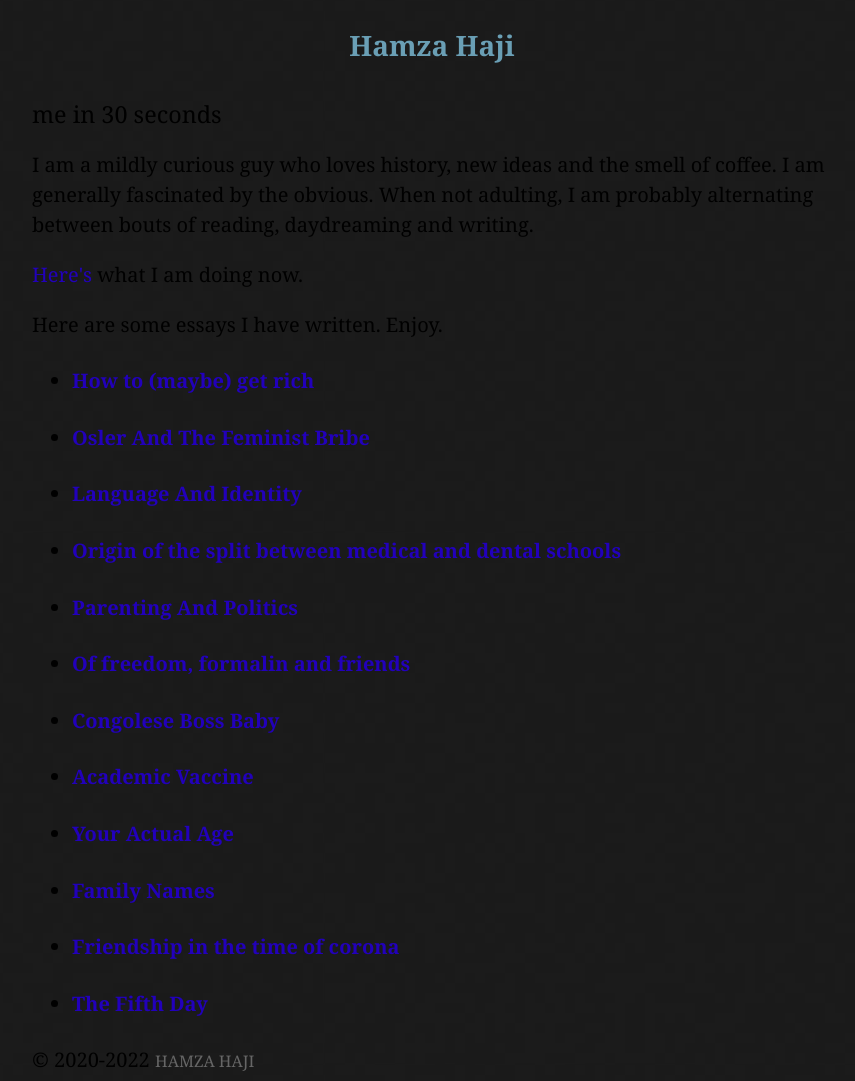
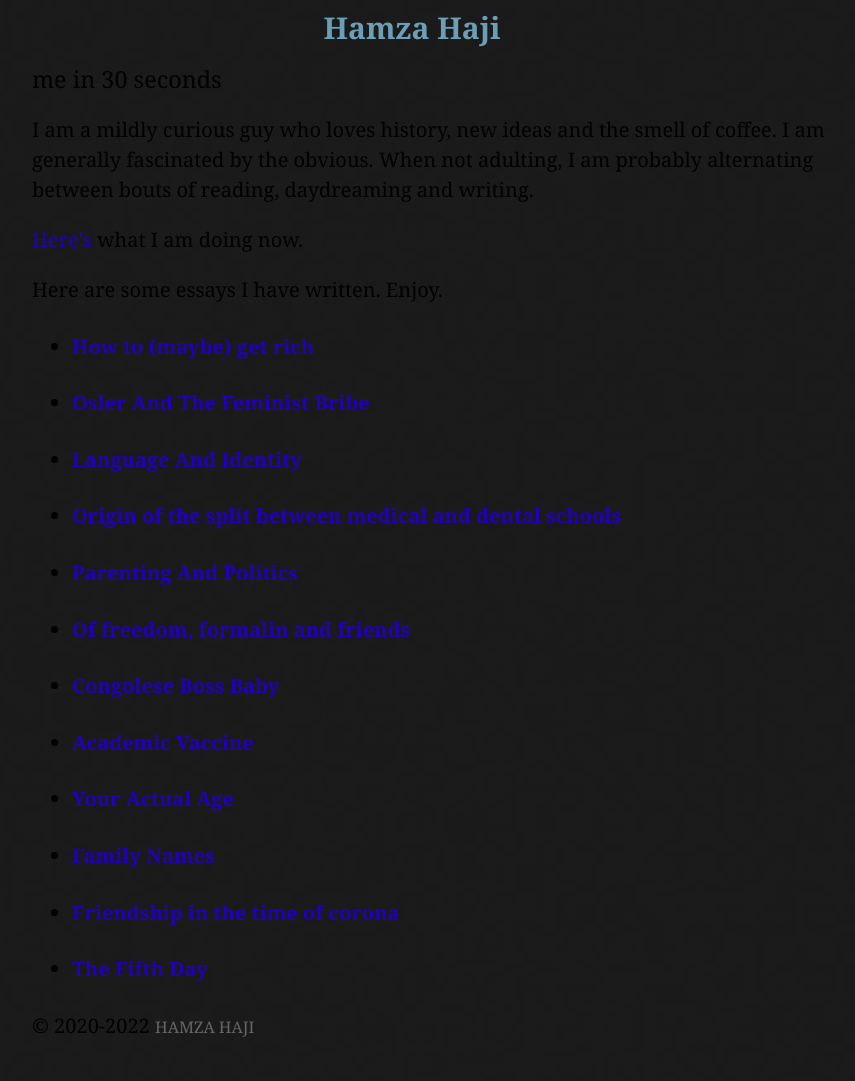
Before and after one commit to habasweiny/habasweiny.github.io, a Jekyll site: the page built from index.html, in a window 1280 px wide. Shown: the whole page, without its empty margins (208-1063 px from the left). Built offline with Jekyll 4.4.1, drawn with Linux system fonts in a browser that asks for light colours; after the commit the page ends 1047 px from its top, so only the background shows below that.

Commit message:
Update main.scss

```diff
--- a/_sass/main.scss
+++ b/_sass/main.scss
@@ -111,11 +111,13 @@ section{
 }
 
 header h1 {
-  font-size: 28px;
+  font-size: 30px;
   line-height: 1.5;
+  margin: 0 0 0 -40px;
   font-weight: bold;
   font-family: Georgia, serif;
   color: #6a9fb5;
+ text-align: left;
  }
 #a-title {
   text-decoration: none;
```
